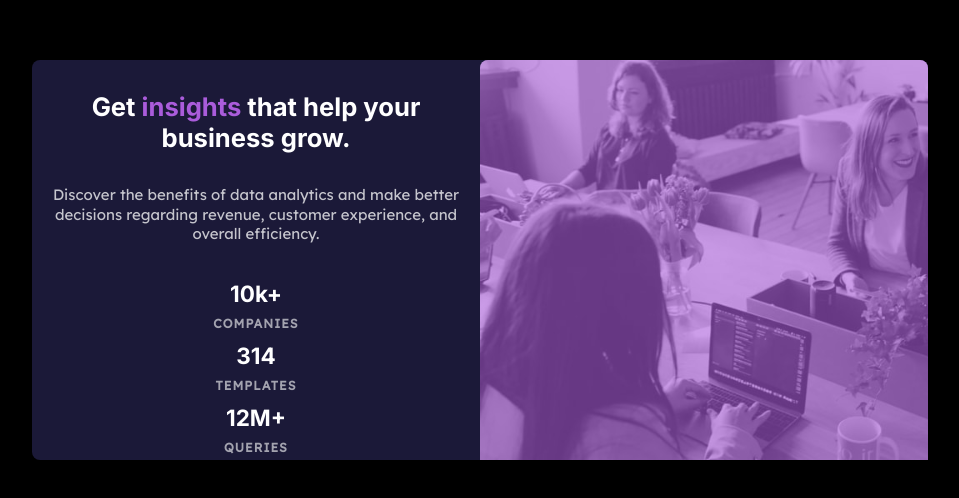
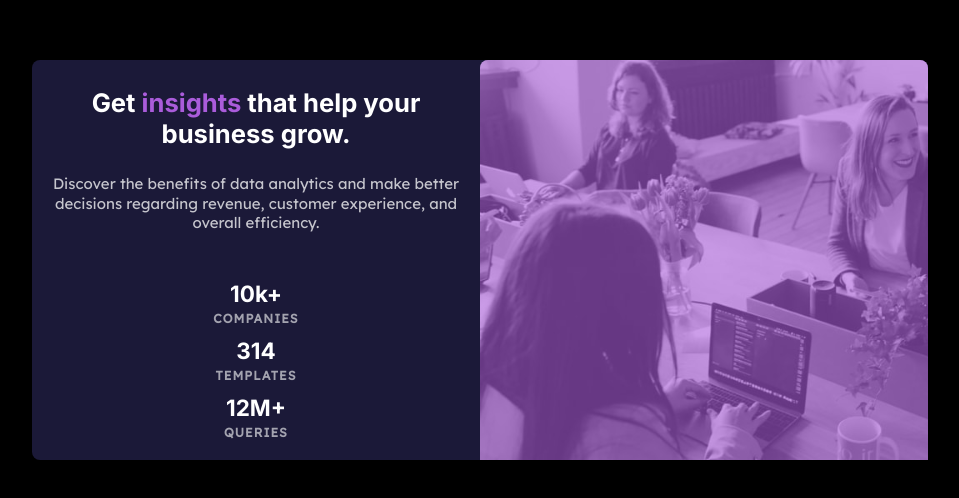
Before and after one commit to samchillcott/fem-stats-preview, a React (Create React App) app: page / in a window 1280 px wide. Shown: the part 140-638 px from the top of the page, without its empty margins (160-1119 px from the left). Built offline with nearby package versions, Linux system fonts and the light colour scheme.

Commit message:
add padding to bottom text

```diff
--- a/src/App.css
+++ b/src/App.css
@@ -100,6 +100,7 @@ body {
   display: flex;
   flex-direction: column;
   justify-content: space-between;
+  padding: 15px
 }
 
 .col {
@@ -114,7 +115,7 @@ body {
 .bottom-text h2 {
   color: var(--white);
   font-family: var(--inter);
-  margin-bottom: 8px;
+  margin-bottom: 3px;
 }
 
 .bottom-text small {
```
